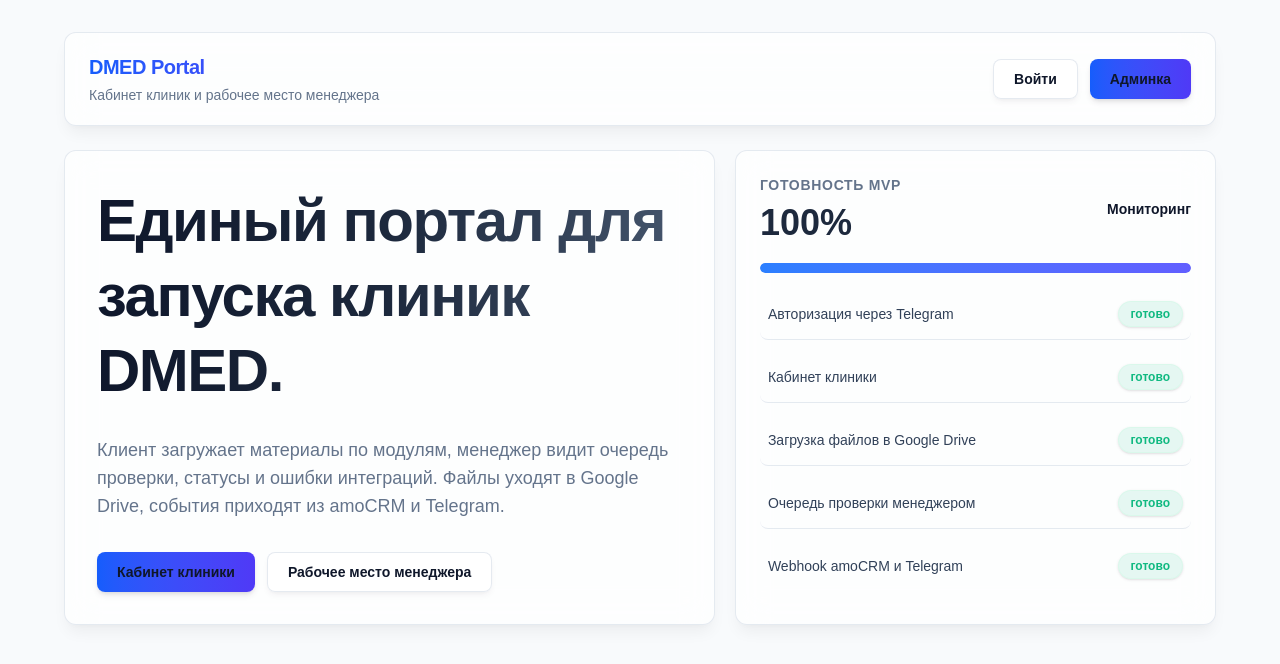
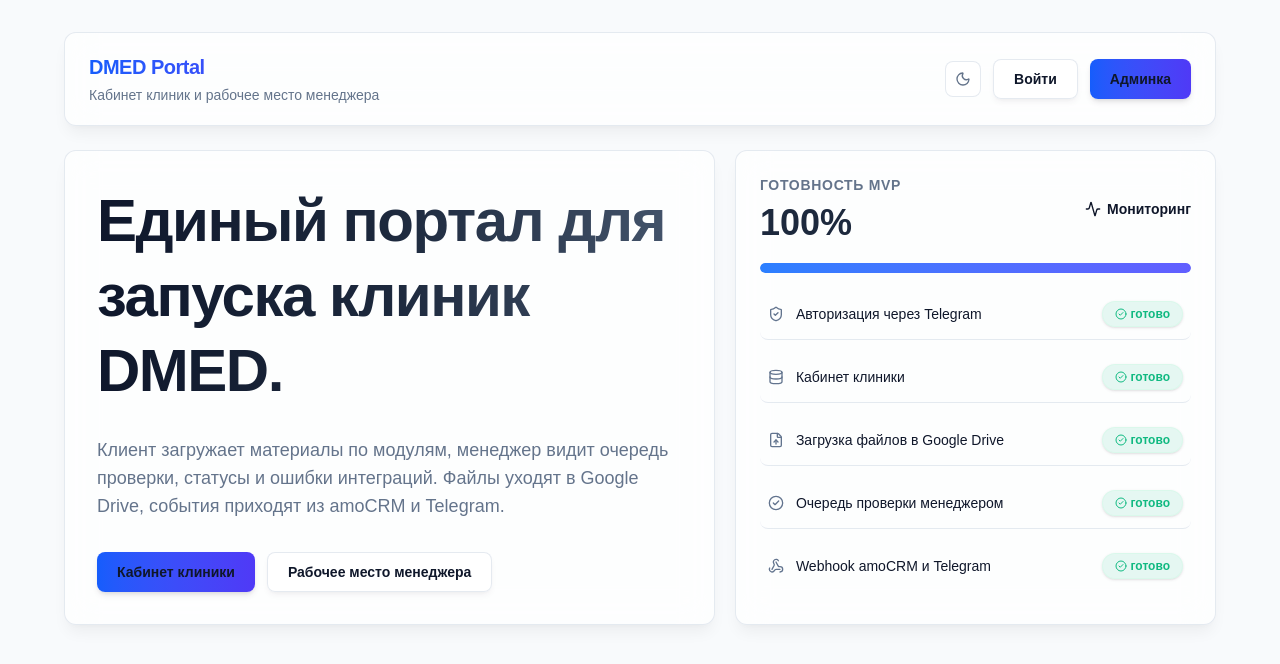
Before and after one commit to amrilloevabdullojon/crm-portal, a Next.js app: page / in a window 1280 px wide. Shown: the top 664 px of the page. Built offline with nearby package versions, Linux system fonts and the light colour scheme.

Commit message:
feat: implement dark mode support, motion animations, and toast notifications using next-themes, framer-motion, and sonner.

```diff
--- a/package.json
+++ b/package.json
@@ -14,10 +14,14 @@
   "dependencies": {
     "@supabase/supabase-js": "^2.105.1",
     "csv-parse": "^6.2.1",
+    "framer-motion": "^12.38.0",
     "googleapis": "^171.4.0",
+    "lucide-react": "^1.14.0",
     "next": "16.2.4",
+    "next-themes": "^0.4.6",
     "react": "19.2.4",
-    "react-dom": "19.2.4"
+    "react-dom": "19.2.4",
+    "sonner": "^2.0.7"
   },
   "devDependencies": {
     "@tailwindcss/postcss": "^4",
--- a/src/app/globals.css
+++ b/src/app/globals.css
@@ -25,6 +25,30 @@
   --danger-bg: rgba(239, 68, 68, 0.1);
   --info: #3b82f6;
   --info-bg: rgba(59, 130, 246, 0.1);
+}
+
+.dark {
+  --background: #09090b;
+  --foreground: #fafafa;
+  --surface: rgba(24, 24, 27, 0.75);
+  --surface-solid: #18181b;
+  --surface-muted: #27272a;
+  --border: rgba(63, 63, 70, 0.5);
+  --border-solid: #3f3f46;
+  --muted: #a1a1aa;
+
+  --primary: #3b82f6;
+  --primary-dark: #2563eb;
+  --primary-light: #60a5fa;
+
+  --success: #10b981;
+  --success-bg: rgba(16, 185, 129, 0.2);
+  --warning: #f59e0b;
+  --warning-bg: rgba(245, 158, 11, 0.2);
+  --danger: #ef4444;
+  --danger-bg: rgba(239, 68, 68, 0.2);
+  --info: #3b82f6;
+  --info-bg: rgba(59, 130, 246, 0.2);
 }
 
 @theme inline {
--- a/src/app/layout.tsx
+++ b/src/app/layout.tsx
@@ -1,5 +1,6 @@
 import type { Metadata } from "next";
 import "./globals.css";
+import { Providers } from "@/components/providers";
 
 export const metadata: Metadata = {
   title: "DMED Portal",
@@ -12,8 +13,10 @@ export default function RootLayout({
   children: React.ReactNode;
 }>) {
   return (
-    <html lang="ru">
-      <body>{children}</body>
+    <html lang="ru" suppressHydrationWarning>
+      <body>
+        <Providers>{children}</Providers>
+      </body>
     </html>
   );
 }
--- a/src/app/page.tsx
+++ b/src/app/page.tsx
@@ -1,13 +1,16 @@
 import Link from "next/link";
-import { ButtonLink, PageShell, Panel, ProgressBar } from "@/components/ui";
+import { ButtonLink, ProgressBar } from "@/components/ui";
+import { MotionPageShell as PageShell, MotionPanel as Panel } from "@/components/motion-ui";
+import { ThemeToggle } from "@/components/theme-toggle";
+import { CheckCircle2, ShieldCheck, Database, FileUp, Webhook, Activity } from "lucide-react";
 
 export default function Home() {
   const features = [
-    { label: "Авторизация через Telegram", status: "готово" },
-    { label: "Кабинет клиники", status: "готово" },
-    { label: "Загрузка файлов в Google Drive", status: "готово" },
-    { label: "Очередь проверки менеджером", status: "готово" },
-    { label: "Webhook amoCRM и Telegram", status: "готово" },
+    { label: "Авторизация через Telegram", status: "готово", icon: <ShieldCheck className="w-4 h-4 text-slate-500" /> },
+    { label: "Кабинет клиники", status: "готово", icon: <Database className="w-4 h-4 text-slate-500" /> },
+    { label: "Загрузка файлов в Google Drive", status: "готово", icon: <FileUp className="w-4 h-4 text-slate-500" /> },
+    { label: "Очередь проверки менеджером", status: "готово", icon: <CheckCircle2 className="w-4 h-4 text-slate-500" /> },
+    { label: "Webhook amoCRM и Telegram", status: "готово", icon: <Webhook className="w-4 h-4 text-slate-500" /> },
   ];
 
   return (
@@ -18,14 +21,15 @@ export default function Home() {
             <div className="text-xl font-bold tracking-tight bg-clip-text text-transparent bg-gradient-to-r from-blue-600 to-indigo-600">DMED Portal</div>
             <div className="text-sm font-medium text-[var(--muted)] mt-1">Кабинет клиник и рабочее место менеджера</div>
           </div>
-          <div className="flex gap-3 text-sm font-medium">
+          <div className="flex flex-wrap items-center gap-3 text-sm font-medium">
+            <ThemeToggle />
             <ButtonLink href="/login">Войти</ButtonLink>
             <ButtonLink href="/admin" variant="primary">Админка</ButtonLink>
           </div>
         </nav>
 
         <div className="grid gap-5 lg:grid-cols-[1.15fr_0.85fr]">
-          <Panel className="p-6 sm:p-8">
+          <Panel className="p-6 sm:p-8" delay={0.1}>
             <h1 className="max-w-3xl text-4xl font-extrabold leading-tight tracking-tight sm:text-6xl bg-clip-text text-transparent bg-gradient-to-r from-slate-900 via-slate-800 to-slate-600 pb-2">
               Единый портал для запуска клиник DMED.
             </h1>
@@ -40,13 +44,14 @@ export default function Home() {
             </div>
           </Panel>
 
-          <Panel className="p-6">
+          <Panel className="p-6" delay={0.2}>
             <div className="flex items-center justify-between gap-4">
               <div>
                 <div className="text-sm font-bold uppercase tracking-wider text-[var(--muted)]">Готовность MVP</div>
                 <div className="mt-2 text-4xl font-black text-slate-800">100%</div>
               </div>
-              <Link className="text-sm font-semibold text-[var(--primary)]" href="/admin/events">
+              <Link className="flex items-center gap-1.5 text-sm font-semibold text-[var(--primary)] hover:text-[var(--primary-dark)]" href="/admin/events">
+                <Activity className="w-4 h-4" />
                 Мониторинг
               </Link>
             </div>
@@ -55,9 +60,13 @@ export default function Home() {
             </div>
             <div className="mt-5 space-y-4">
               {features.map((item) => (
-                <div key={item.label} className="flex items-center justify-between gap-4 border-b border-[var(--border)] pb-3 last:border-0 hover:bg-slate-50/50 p-2 rounded-lg transition-colors">
-                  <span className="text-sm font-medium text-slate-700">{item.label}</span>
-                  <span className="rounded-full bg-[var(--success-bg)] px-3 py-1 text-xs font-bold text-[var(--success)] shadow-sm border border-emerald-100/50">
+                <div key={item.label} className="flex items-center justify-between gap-4 border-b border-[var(--border)] pb-3 last:border-0 hover:bg-slate-50/50 dark:hover:bg-slate-800/50 p-2 rounded-lg transition-colors">
+                  <div className="flex items-center gap-3">
+                    {item.icon}
+                    <span className="text-sm font-medium text-[var(--foreground)]">{item.label}</span>
+                  </div>
+                  <span className="inline-flex items-center gap-1 rounded-full bg-[var(--success-bg)] px-3 py-1 text-xs font-bold text-[var(--success)] shadow-sm border border-emerald-100/50 dark:border-emerald-800/50">
+                    <CheckCircle2 className="w-3 h-3" />
                     {item.status}
                   </span>
                 </div>
--- /dev/null
+++ b/src/components/motion-ui.tsx
@@ -0,0 +1,48 @@
+"use client";
+
+import { motion } from "framer-motion";
+import { ReactNode } from "react";
+
+export function MotionPageShell({ children, wide = false }: { children: ReactNode; wide?: boolean }) {
+  return (
+    <motion.main
+      initial={{ opacity: 0, y: 20 }}
+      animate={{ opacity: 1, y: 0 }}
+      transition={{ duration: 0.5, ease: "easeOut" }}
+      className="min-h-screen bg-[var(--background)] px-4 py-6 text-[var(--foreground)] sm:px-6 sm:py-8 lg:px-8"
+    >
+      <section className={`mx-auto w-full ${wide ? "max-w-7xl" : "max-w-6xl"}`}>{children}</section>
+    </motion.main>
+  );
+}
+
+export function MotionPanel({
+  children,
+  className = "",
+  title,
+  action,
+  delay = 0,
+}: {
+  action?: ReactNode;
+  children: ReactNode;
+  className?: string;
+  title?: string;
+  delay?: number;
+}) {
+  return (
+    <motion.section
+      initial={{ opacity: 0, y: 20 }}
+      animate={{ opacity: 1, y: 0 }}
+      transition={{ duration: 0.5, delay, ease: "easeOut" }}
+      className={`overflow-hidden rounded-xl glass-card ${className}`}
+    >
+      {title || action ? (
+        <div className="flex flex-wrap items-center justify-between gap-3 border-b border-[var(--border)] px-5 py-4 bg-slate-50/30 dark:bg-slate-900/30">
+          {title ? <h2 className="text-base font-semibold">{title}</h2> : <div />}
+          {action}
+        </div>
+      ) : null}
+      {children}
+    </motion.section>
+  );
+}
--- /dev/null
+++ b/src/components/providers.tsx
@@ -0,0 +1,14 @@
+"use client";
+
+import { ThemeProvider as NextThemesProvider } from "next-themes";
+import { Toaster } from "sonner";
+import { ReactNode } from "react";
+
+export function Providers({ children }: { children: ReactNode }) {
+  return (
+    <NextThemesProvider attribute="class" defaultTheme="system" enableSystem>
+      {children}
+      <Toaster position="top-right" richColors />
+    </NextThemesProvider>
+  );
+}
--- /dev/null
+++ b/src/components/theme-toggle.tsx
@@ -0,0 +1,32 @@
+"use client";
+
+import { useTheme } from "next-themes";
+import { useEffect, useState } from "react";
+import { Moon, Sun } from "lucide-react";
+
+export function ThemeToggle() {
+  const { resolvedTheme, setTheme } = useTheme();
+  const [mounted, setMounted] = useState(false);
+
+  useEffect(() => {
+    setMounted(true);
+  }, []);
+
+  if (!mounted) {
+    return <div className="h-9 w-9" />;
+  }
+
+  return (
+    <button
+      onClick={() => setTheme(resolvedTheme === "dark" ? "light" : "dark")}
+      className="inline-flex h-9 w-9 items-center justify-center rounded-lg border border-[var(--border)] bg-[var(--surface)] text-[var(--muted)] transition-colors hover:bg-[var(--surface-muted)] hover:text-[var(--foreground)]"
+      aria-label="Toggle theme"
+    >
+      {resolvedTheme === "dark" ? (
+        <Sun className="h-4 w-4" />
+      ) : (
+        <Moon className="h-4 w-4" />
+      )}
+    </button>
+  );
+}
```
Also changed, not shown: 1 other file (tests, documents, lock files or other folders).
